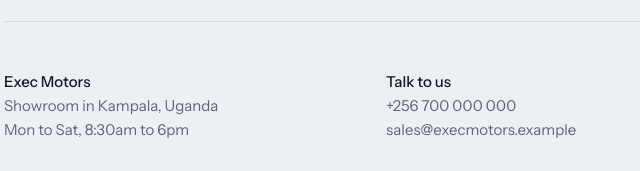
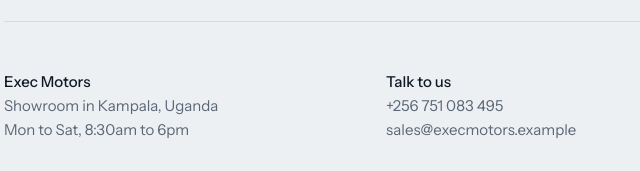
Before and after one commit to Ayman-Bruno/executors, a plain HTML site: page index.html in a window 1280 px wide. Shown: the part 1918-2089 px from the top of the page, 100-740 px from the left. Drawn offline with Linux system fonts and the light colour scheme.

Commit message:
Update index.html

```diff
--- a/index.html
+++ b/index.html
@@ -144,7 +144,7 @@ dt{color:var(--muted)}dd{margin:0}
   <footer id="contact">
     <div class="cols">
       <div><b>Exec Motors</b><br>Showroom in Kampala, Uganda<br>Mon to Sat, 8:30am to 6pm</div>
-      <div><b>Talk to us</b><br>+256 700 000 000<br>sales@execmotors.example</div>
+      <div><b>Talk to us</b><br>+256 751 083 495<br>sales@execmotors.example</div>
       <div>© 2026 Exec Motors. Prices in Ugandan shillings.</div>
     </div>
   </footer>
```
